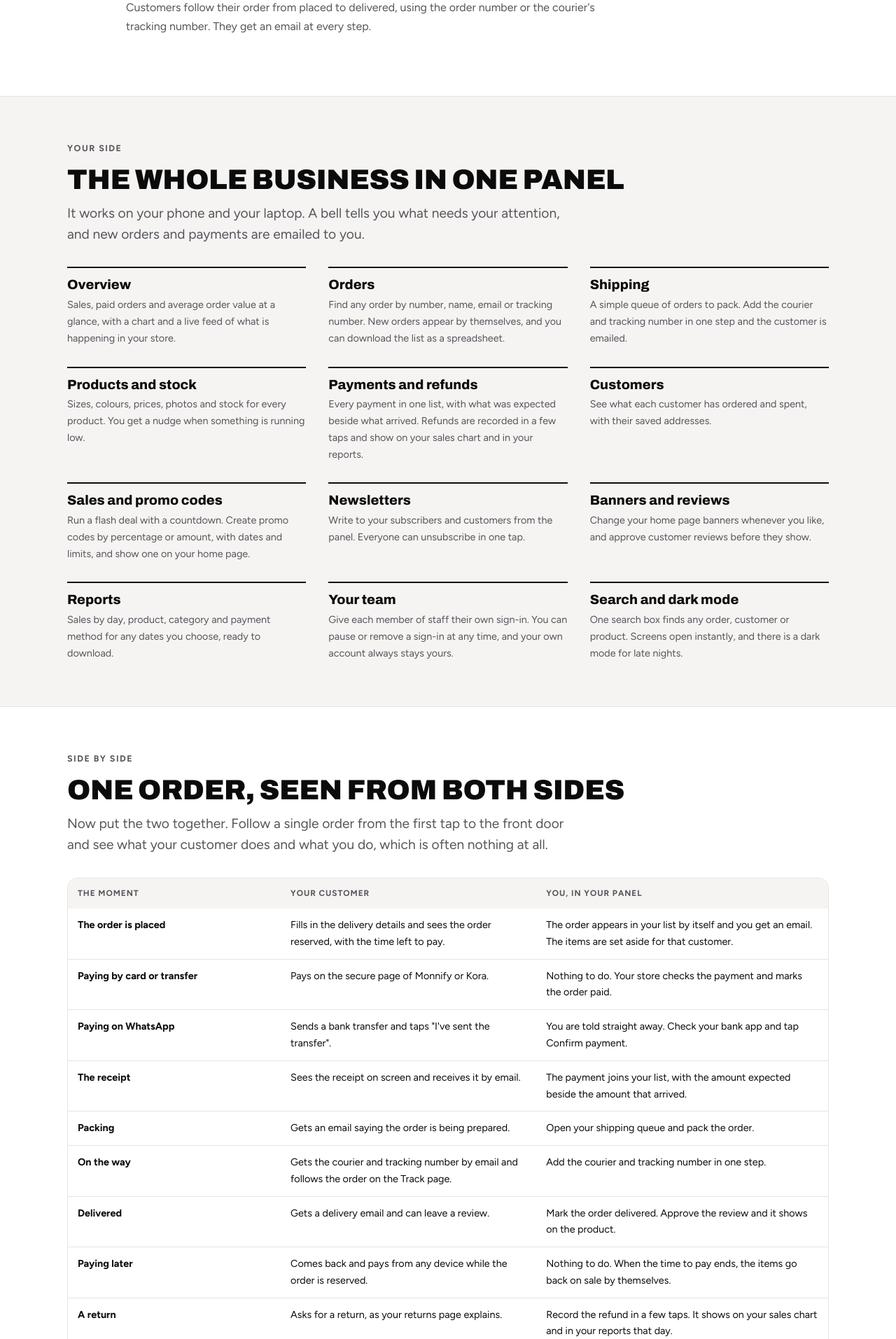
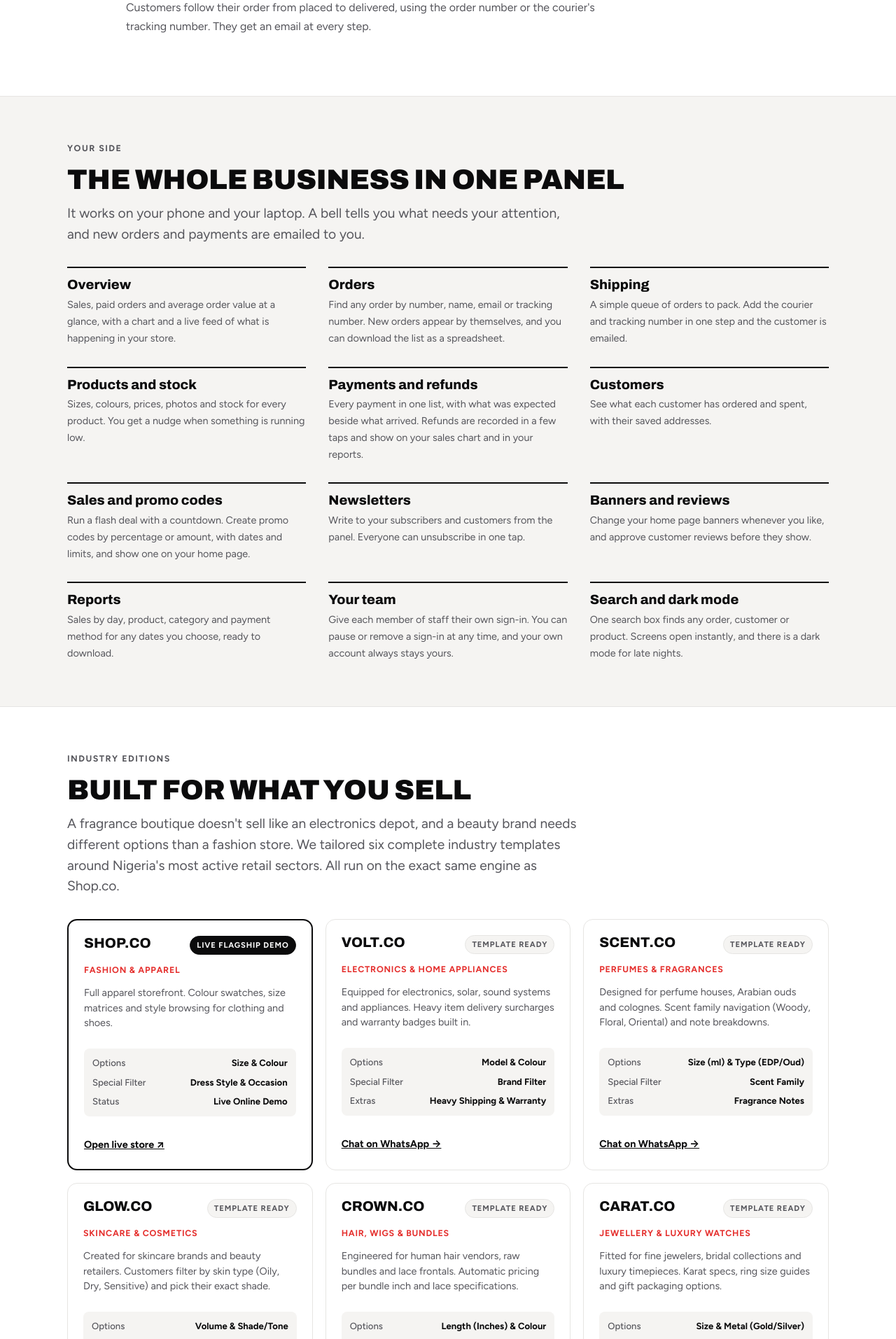
Before and after one commit to Simonkhariz/eCommerce, a PHP site: page /store.html in a window 1280 px wide. Shown: the part 2240-4153 px from the top of the page at 70% size. Run offline with PHP 8.4, Linux system fonts and the light colour scheme.

Commit message:
docs(guide): feature 7 industry store editions and update WhatsApp contact

```diff
--- a/guide/assets/site.css
+++ b/guide/assets/site.css
@@ -177,6 +177,23 @@ tr:last-child th, tr:last-child td { border-bottom: 0; }
 .stage .n { font-family: var(--display); font-weight: 900; font-size: 0.8rem; letter-spacing: 0.1em; color: var(--muted); text-transform: uppercase; }
 .stage p { color: var(--muted); font-size: var(--step--1); }
 
+/* Industry store editions */
+.industry-grid { display: grid; grid-template-columns: repeat(3, minmax(0, 1fr)); gap: 18px; }
+.industry-card { border: 1px solid var(--line); border-radius: var(--radius); background: var(--paper); padding: 22px; display: grid; gap: 12px; align-content: start; transition: border-color 0.15s, transform 0.15s; }
+.industry-card:hover { border-color: var(--ink); transform: translateY(-2px); }
+.industry-card.flagship { border: 2px solid var(--ink); }
+.industry-header { display: flex; justify-content: space-between; align-items: baseline; gap: 10px; }
+.industry-header h3 { font-size: 1.25rem; }
+.industry-badge { font-size: 0.7rem; font-weight: 700; letter-spacing: 0.08em; text-transform: uppercase; padding: 3px 9px; border-radius: 999px; background: var(--tint); color: var(--muted); border: 1px solid var(--line); }
+.industry-card.flagship .industry-badge { background: var(--ink); color: var(--paper); border-color: var(--ink); }
+.industry-sector { font-size: 0.78rem; font-weight: 700; color: var(--accent); text-transform: uppercase; letter-spacing: 0.06em; }
+.industry-desc { color: var(--muted); font-size: var(--step--1); line-height: 1.5; }
+.industry-specs { display: grid; gap: 6px; padding: 10px 12px; border-radius: 8px; background: var(--tint); font-size: 0.82rem; }
+.industry-spec-item { display: flex; justify-content: space-between; gap: 8px; }
+.industry-spec-item dt { color: var(--muted); font-weight: 500; }
+.industry-spec-item dd { margin: 0; font-weight: 700; text-align: right; }
+.industry-cta { margin-top: 4px; font-weight: 700; font-size: var(--step--1); display: inline-flex; align-items: center; gap: 6px; }
+
 /* Questions */
 .faq { display: grid; border-top: 1px solid var(--line); }
 .faq details { border-bottom: 1px solid var(--line); padding-block: 16px; }
@@ -196,6 +213,7 @@ footer .wrap { display: grid; gap: 8px; }
   .proof div:nth-child(-n+2) { border-bottom: 1px solid var(--line); }
   .grid3 { grid-template-columns: minmax(0, 1fr) minmax(0, 1fr); }
   .doors, .tiers, .cards, .stages { grid-template-columns: minmax(0, 1fr); }
+  .industry-grid { grid-template-columns: repeat(2, minmax(0, 1fr)); }
 }
 /* Phones and narrow tablets: a table row becomes a card, with the column name beside each value. */
 @media (max-width: 720px) {
@@ -219,7 +237,7 @@ footer .wrap { display: grid; gap: 8px; }
   section { padding-block: 44px; }
   .lede { font-size: 1.05rem; }
   .cta .btn { flex: 1 1 100%; }
-  .grid3, .check { grid-template-columns: minmax(0, 1fr); }
+  .grid3, .check, .industry-grid { grid-template-columns: minmax(0, 1fr); }
   .steps > li { grid-template-columns: 44px minmax(0, 1fr); gap: 12px; }
   .steps > li::before { font-size: 1.25rem; }
   .list li { grid-template-columns: minmax(0, 1fr); }
--- a/guide/assets/site.js
+++ b/guide/assets/site.js
@@ -5,11 +5,11 @@
 (function () {
   'use strict';
 
-  // How clients reach you. Add a WhatsApp number (digits only, with the country code, for
-  // example '2348012345678') and a WhatsApp button appears on every page.
+  // How clients reach you. WhatsApp number format: digits with country code (e.g. '2348022899964').
   var CONTACT = {
     email: 'khariz.digital@gmail.com',
-    whatsapp: '',
+    whatsapp: '2348022899964',
+    phoneDisplay: '+234 802 289 9964',
   };
 
   var root = document.documentElement;
@@ -69,6 +69,7 @@
     link.setAttribute('href', 'https://wa.me/' + CONTACT.whatsapp + '?text=' + encodeURIComponent(text));
     link.setAttribute('target', '_blank');
     link.setAttribute('rel', 'noopener');
+    if (link.hasAttribute('data-show-phone')) link.textContent = CONTACT.phoneDisplay;
     link.hidden = false;
   });
 })();
--- a/guide/store.html
+++ b/guide/store.html
@@ -39,11 +39,13 @@
       <div class="cta">
         <a class="btn primary" href="https://shopco.kharizdigital.com.ng" target="_blank" rel="noopener">Open the live store ↗</a>
         <a class="btn" href="#try">Try the admin panel</a>
+        <a class="btn" data-contact="whatsapp" data-text="Hello KharizDigital, I want to ask a question about how the store works." href="#">Chat on WhatsApp</a>
       </div>
       <nav class="jump" aria-label="On this page">
         <span>On this page</span>
         <a href="#shoppers">Your customers</a>
         <a href="#owners">Your panel</a>
+        <a href="#editions">Industry editions</a>
         <a href="#together">Side by side</a>
         <a href="#payments">Payments</a>
         <a href="#try">Try it</a>
@@ -101,6 +103,123 @@
         <div><h3>Your team</h3><p>Give each member of staff their own sign-in. You can pause or remove a sign-in at any time, and your own account always stays yours.</p></div>
         <div><h3>Search and dark mode</h3><p>One search box finds any order, customer or product. Screens open instantly, and there is a dark mode for late nights.</p></div>
       </div>
+    </div>
+  </section>
+
+  <section id="editions">
+    <div class="wrap">
+      <div class="head">
+        <p class="eyebrow">Industry Editions</p>
+        <h2>Built for what you sell</h2>
+        <p class="lede">A fragrance boutique doesn't sell like an electronics depot, and a beauty brand needs different options than a fashion store. We tailored six complete industry templates around Nigeria's most active retail sectors. All run on the exact same engine as Shop.co.</p>
+      </div>
+      <div class="industry-grid">
+        <div class="industry-card flagship">
+          <div class="industry-header">
+            <h3>SHOP.CO</h3>
+            <span class="industry-badge">Live Flagship Demo</span>
+          </div>
+          <p class="industry-sector">Fashion & Apparel</p>
+          <p class="industry-desc">Full apparel storefront. Colour swatches, size matrices and style browsing for clothing and shoes.</p>
+          <dl class="industry-specs">
+            <div class="industry-spec-item"><dt>Options</dt><dd>Size & Colour</dd></div>
+            <div class="industry-spec-item"><dt>Special Filter</dt><dd>Dress Style & Occasion</dd></div>
+            <div class="industry-spec-item"><dt>Status</dt><dd>Live Online Demo</dd></div>
+          </dl>
+          <a class="industry-cta" href="https://shopco.kharizdigital.com.ng" target="_blank" rel="noopener">Open live store ↗</a>
+        </div>
+
+        <div class="industry-card">
+          <div class="industry-header">
+            <h3>VOLT.CO</h3>
+            <span class="industry-badge">Template Ready</span>
+          </div>
+          <p class="industry-sector">Electronics & Home Appliances</p>
+          <p class="industry-desc">Equipped for electronics, solar, sound systems and appliances. Heavy item delivery surcharges and warranty badges built in.</p>
+          <dl class="industry-specs">
+            <div class="industry-spec-item"><dt>Options</dt><dd>Model & Colour</dd></div>
+            <div class="industry-spec-item"><dt>Special Filter</dt><dd>Brand Filter</dd></div>
+            <div class="industry-spec-item"><dt>Extras</dt><dd>Heavy Shipping & Warranty</dd></div>
+          </dl>
+          <a class="industry-cta" data-contact="whatsapp" data-text="Hello, I want to talk about the VOLT.CO electronics store edition." href="#">Chat on WhatsApp →</a>
+        </div>
+
+        <div class="industry-card">
+          <div class="industry-header">
+            <h3>SCENT.CO</h3>
+            <span class="industry-badge">Template Ready</span>
+          </div>
+          <p class="industry-sector">Perfumes & Fragrances</p>
+          <p class="industry-desc">Designed for perfume houses, Arabian ouds and colognes. Scent family navigation (Woody, Floral, Oriental) and note breakdowns.</p>
+          <dl class="industry-specs">
+            <div class="industry-spec-item"><dt>Options</dt><dd>Size (ml) & Type (EDP/Oud)</dd></div>
+            <div class="industry-spec-item"><dt>Special Filter</dt><dd>Scent Family</dd></div>
+            <div class="industry-spec-item"><dt>Extras</dt><dd>Fragrance Notes</dd></div>
+          </dl>
+          <a class="industry-cta" data-contact="whatsapp" data-text="Hello, I want to talk about the SCENT.CO perfume store edition." href="#">Chat on WhatsApp →</a>
+        </div>
+
+        <div class="industry-card">
+          <div class="industry-header">
+            <h3>GLOW.CO</h3>
+            <span class="industry-badge">Template Ready</span>
+          </div>
+          <p class="industry-sector">Skincare & Cosmetics</p>
+          <p class="industry-desc">Created for skincare brands and beauty retailers. Customers filter by skin type (Oily, Dry, Sensitive) and pick their exact shade.</p>
+          <dl class="industry-specs">
+            <div class="industry-spec-item"><dt>Options</dt><dd>Volume & Shade/Tone</dd></div>
+            <div class="industry-spec-item"><dt>Special Filter</dt><dd>Skin Type</dd></div>
+            <div class="industry-spec-item"><dt>Extras</dt><dd>Active Ingredients Guide</dd></div>
+          </dl>
+          <a class="industry-cta" data-contact="whatsapp" data-text="Hello, I want to talk about the GLOW.CO skincare store edition." href="#">Chat on WhatsApp →</a>
+        </div>
+
+        <div class="industry-card">
+          <div class="industry-header">
+            <h3>CROWN.CO</h3>
+            <span class="industry-badge">Template Ready</span>
+          </div>
+          <p class="industry-sector">Hair, Wigs & Bundles</p>
+          <p class="industry-desc">Engineered for human hair vendors, raw bundles and lace frontals. Automatic pricing per bundle inch and lace specifications.</p>
+          <dl class="industry-specs">
+            <div class="industry-spec-item"><dt>Options</dt><dd>Length (Inches) & Colour</dd></div>
+            <div class="industry-spec-item"><dt>Special Filter</dt><dd>Texture (Straight, Curly, Deep)</dd></div>
+            <div class="industry-spec-item"><dt>Extras</dt><dd>Lace & Density Specs</dd></div>
+          </dl>
+          <a class="industry-cta" data-contact="whatsapp" data-text="Hello, I want to talk about the CROWN.CO hair store edition." href="#">Chat on WhatsApp →</a>
+        </div>
+
+        <div class="industry-card">
+          <div class="industry-header">
+            <h3>CARAT.CO</h3>
+            <span class="industry-badge">Template Ready</span>
+          </div>
+          <p class="industry-sector">Jewellery & Luxury Watches</p>
+          <p class="industry-desc">Fitted for fine jewelers, bridal collections and luxury timepieces. Karat specs, ring size guides and gift packaging options.</p>
+          <dl class="industry-specs">
+            <div class="industry-spec-item"><dt>Options</dt><dd>Size & Metal (Gold/Silver)</dd></div>
+            <div class="industry-spec-item"><dt>Special Filter</dt><dd>Collection (Bridal, Everyday)</dd></div>
+            <div class="industry-spec-item"><dt>Extras</dt><dd>Luxury Gift Packaging</dd></div>
+          </dl>
+          <a class="industry-cta" data-contact="whatsapp" data-text="Hello, I want to talk about the CARAT.CO jewellery store edition." href="#">Chat on WhatsApp →</a>
+        </div>
+
+        <div class="industry-card">
+          <div class="industry-header">
+            <h3>CRATE.CO</h3>
+            <span class="industry-badge">Template Ready</span>
+          </div>
+          <p class="industry-sector">Snacks, Drinks & Hampers</p>
+          <p class="industry-desc">Crafted for beverage shops, gourmet food and gift hampers. Features occasion-based shopping and a 18+ verification gate.</p>
+          <dl class="industry-specs">
+            <div class="industry-spec-item"><dt>Options</dt><dd>Pack Size & Flavour</dd></div>
+            <div class="industry-spec-item"><dt>Special Filter</dt><dd>Occasion (Parties, Gifting)</dd></div>
+            <div class="industry-spec-item"><dt>Extras</dt><dd>18+ Age Gate & Hampers</dd></div>
+          </dl>
+          <a class="industry-cta" data-contact="whatsapp" data-text="Hello, I want to talk about the CRATE.CO snacks & drinks store edition." href="#">Chat on WhatsApp →</a>
+        </div>
+      </div>
+      <p class="note" style="margin-top:24px;">Want to see how your specific products look in one of these editions? <a data-contact="whatsapp" data-text="Hello KharizDigital, I would like to see a demo of an industry store edition for my business." href="#">Message us on WhatsApp (+234 802 289 9964)</a>.</p>
     </div>
   </section>
 
@@ -230,8 +349,8 @@
       <div class="cta">
         <a class="btn primary" href="proposal.html">Read the proposal</a>
         <a class="btn" href="pricing.html">See the packages</a>
+        <a class="btn" data-contact="whatsapp" data-text="Hello KharizDigital, I want to talk about launching an online store." href="#">Chat on WhatsApp</a>
         <a class="btn" data-contact="email" data-subject="My online store" href="mailto:khariz.digital@gmail.com">Email us</a>
-        <a class="btn" data-contact="whatsapp" hidden href="#">Chat on WhatsApp</a>
       </div>
     </div>
   </section>
@@ -240,7 +359,7 @@
 <footer>
   <div class="wrap">
     <p><b>Shop.co</b> by <a href="https://khariz.vercel.app" target="_blank" rel="noopener">KharizDigital</a></p>
-    <p><a data-contact="email" data-show-address href="mailto:khariz.digital@gmail.com">khariz.digital@gmail.com</a></p>
+    <p><a data-contact="whatsapp" data-show-phone href="#">+234 802 289 9964</a> (WhatsApp) &bull; <a data-contact="email" data-show-address href="mailto:khariz.digital@gmail.com">khariz.digital@gmail.com</a></p>
     <p><span data-month-year>November 2026</span></p>
   </div>
 </footer>
```
Also changed, not shown: guide/index.html (+122 -4 lines), guide/pricing.html (+8 -4 lines), guide/proposal.html (+6 -4 lines).
